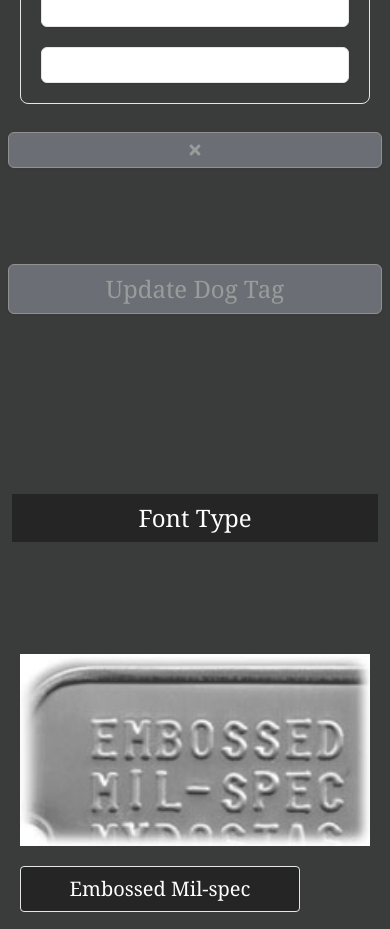
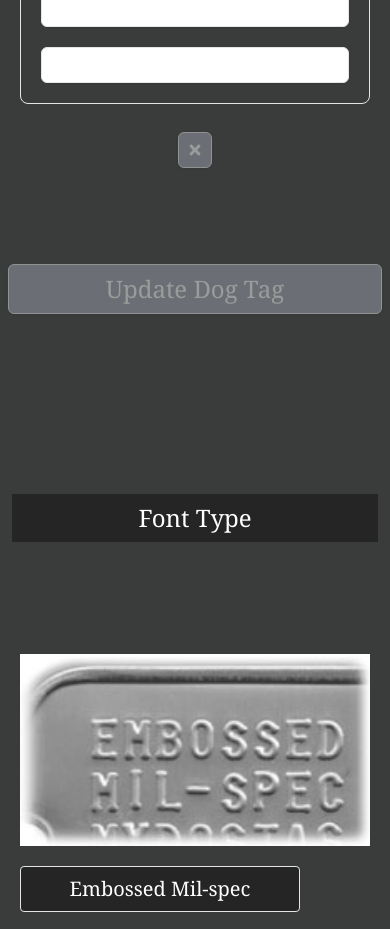
Before and after one commit to Moazzem-Bhuiyan/DogTag-Frontend, a Next.js app: page / in a window 390 px wide. Shown: the part 4320-5249 px from the top of the page. Built offline with nearby package versions, Linux system fonts and the light colour scheme; no server answers.

Commit message:
reloader added

```diff
--- a/src/components/ModifyCustomText/ModifyCustomCustomText.jsx
+++ b/src/components/ModifyCustomText/ModifyCustomCustomText.jsx
@@ -6,7 +6,7 @@ import DogTagone from "./component/DogTagone";
 import DogtagTwo from "./component/DogtagTwo";
 import {useFormContext} from "../context/FormContext";
 import Swal from "sweetalert2";
-import { FaTimes } from "react-icons/fa";
+import {FaTimes} from "react-icons/fa";
 
 const ModifyCustomCustomText = () => {
      const [form1Data, setForm1Data] = useState({});
@@ -14,14 +14,19 @@ const ModifyCustomCustomText = () => {
      const {saveFormData} = useFormContext();
 
      const handleGlobalSubmit = () => {
+          // Swal.fire({
+          //      html: '<span style="color: black; font-weight: bold;">Tag Updated Successfully Please purchase now...</span>',
+          //      icon: "success",
+          //      draggable: true,
+          // });
+
+          // saveFormData("form1", form1Data);
+          // saveFormData("form2", form2Data);
           Swal.fire({
-               html: '<span style="color: black; font-weight: bold;">Tag Updated Successfully Please purchase now...</span>',
-               icon: "success",
+               html: '<span style="color: black; font-weight: bold;">"Its still under development, please try another option.".</span>',
+               icon: "warning",
                draggable: true,
           });
-
-          saveFormData("form1", form1Data);
-          saveFormData("form2", form2Data);
      };
 
      const isForm1Filled = Object.values(form1Data).some(
@@ -55,7 +60,7 @@ const ModifyCustomCustomText = () => {
                     <Button
                          onClick={hanleReload}
                          disabled={isButtonDisabled} // Disable the button if forms are invalid
-                         className={`text-center  text-2xl w-full lg:max-w-[4%] mx-auto border ${
+                         className={`text-center  text-2xl w-full max-w-[4%] mx-auto border ${
                               isButtonDisabled
                                    ? "bg-gray-400 cursor-not-allowed"
                                    : "bg-main border-white text-red-500"
```
